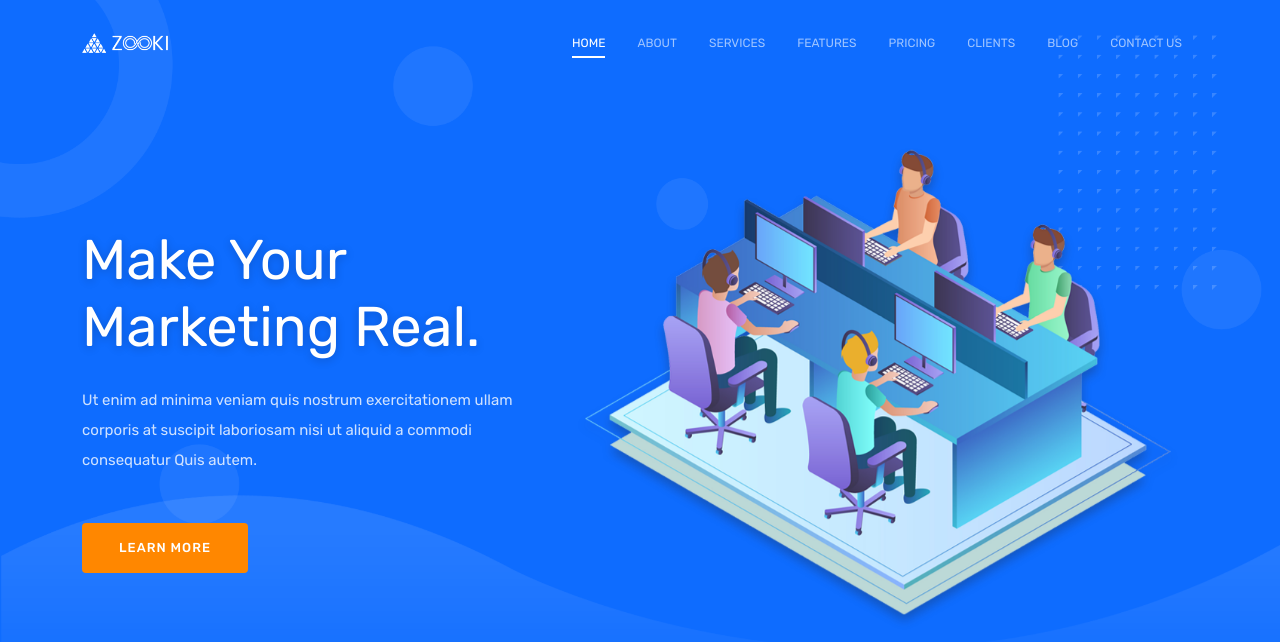
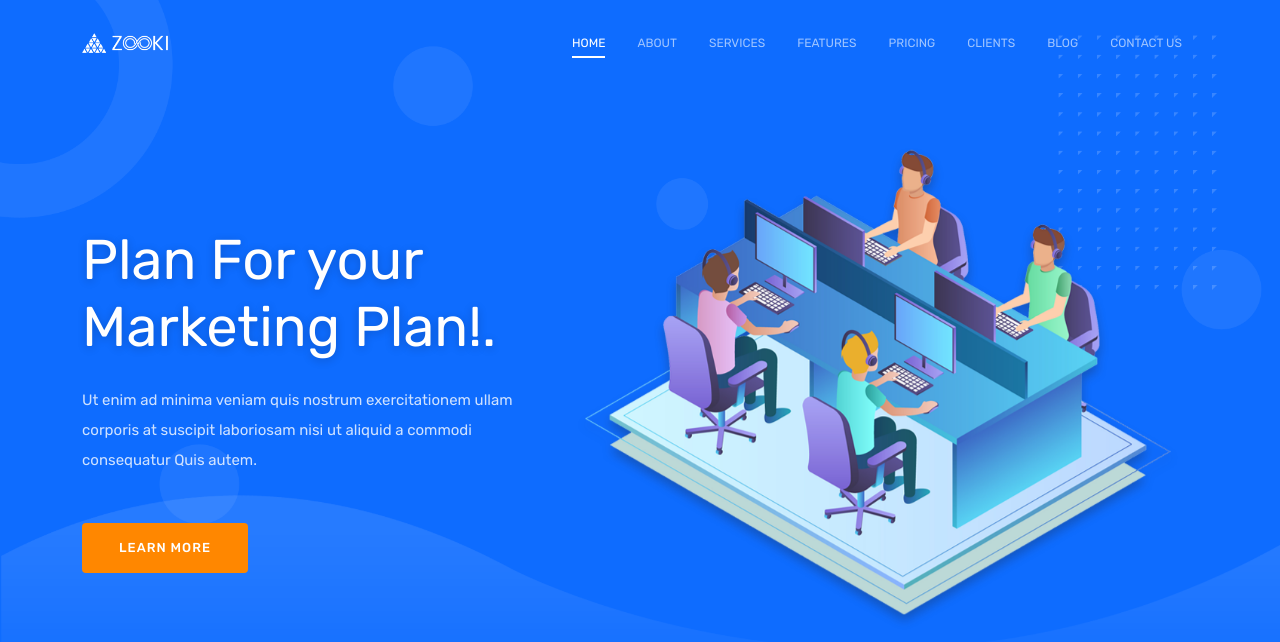
Before and after one commit to Omniaabdulla/SEDRA-Online-Store, a plain HTML site: page index.html in a window 1280 px wide. Shown: the top 642 px of the page. Drawn offline with Linux system fonts and the light colour scheme.

Commit message:
update the banner

```diff
--- a/index.html
+++ b/index.html
@@ -3,7 +3,7 @@
 
 <head>
     <meta charset="utf-8" />
-    <title>Zooki - Responsive Bootstrap 5 Landing Page Template</title>
+    <title> Plan For Your Marketing! </title>
     <meta name="viewport" content="width=device-width, initial-scale=1.0">
     <meta name="description" content="Premium Bootstrap 5 Landing Page Template" />
     <meta name="keywords" content="bootstrap 5, premium, marketing, multipurpose" />
@@ -98,7 +98,7 @@
                     <div class="row align-items-center">
                         <div class="col-lg-5">
                             <div class="mt-40 home-2-content">
-                                <h1 class="text-white fw-normal home-2-title display-4 mb-0">Make Your Marketing Real.
+                                <h1 class="text-white fw-normal home-2-title display-4 mb-0">Plan For your Marketing Plan!.
                                 </h1>
                                 <p class="text-white-70 mt-4 f-15 mb-0">Ut enim ad minima veniam quis nostrum
                                     exercitationem ullam corporis at suscipit laboriosam nisi ut aliquid a commodi
```
